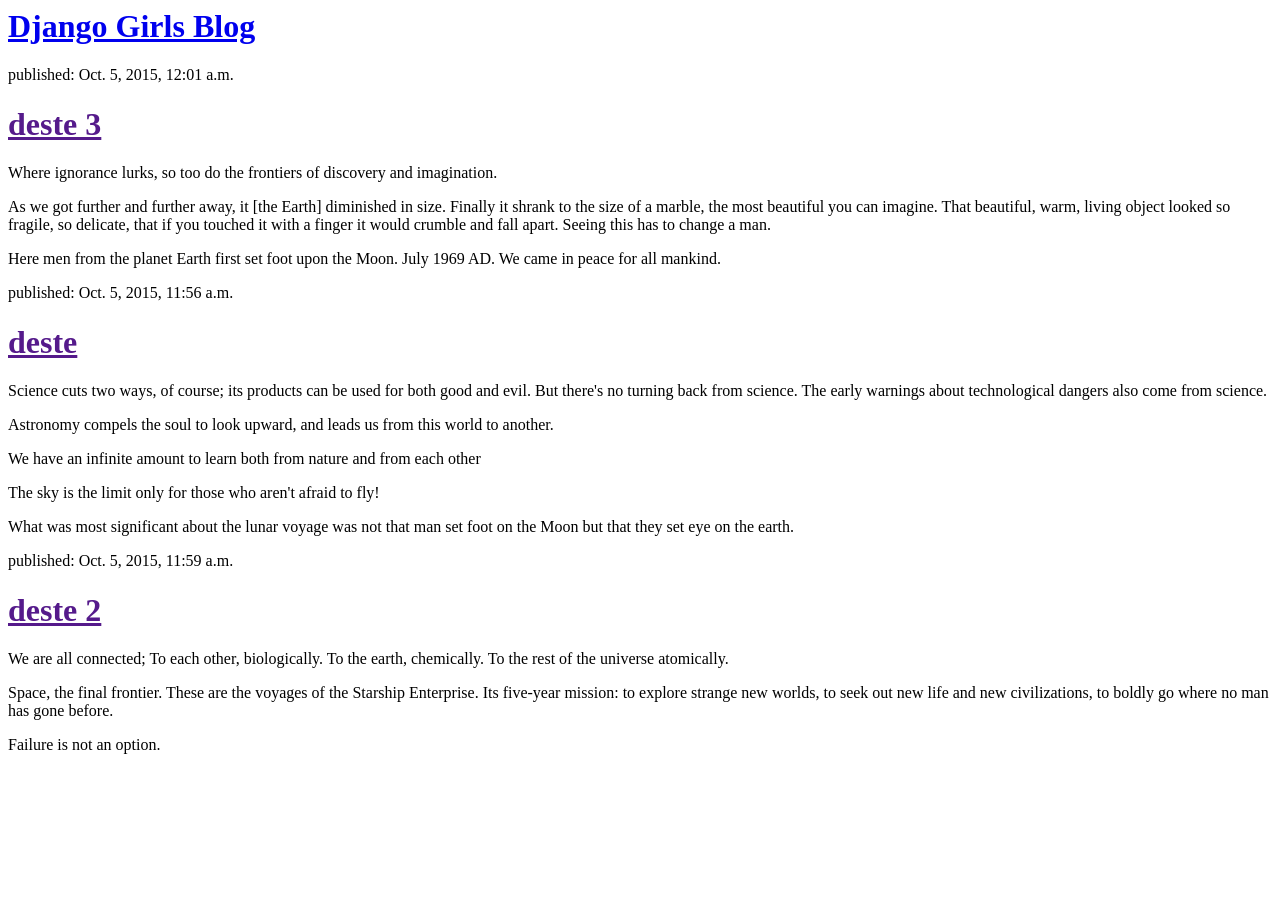
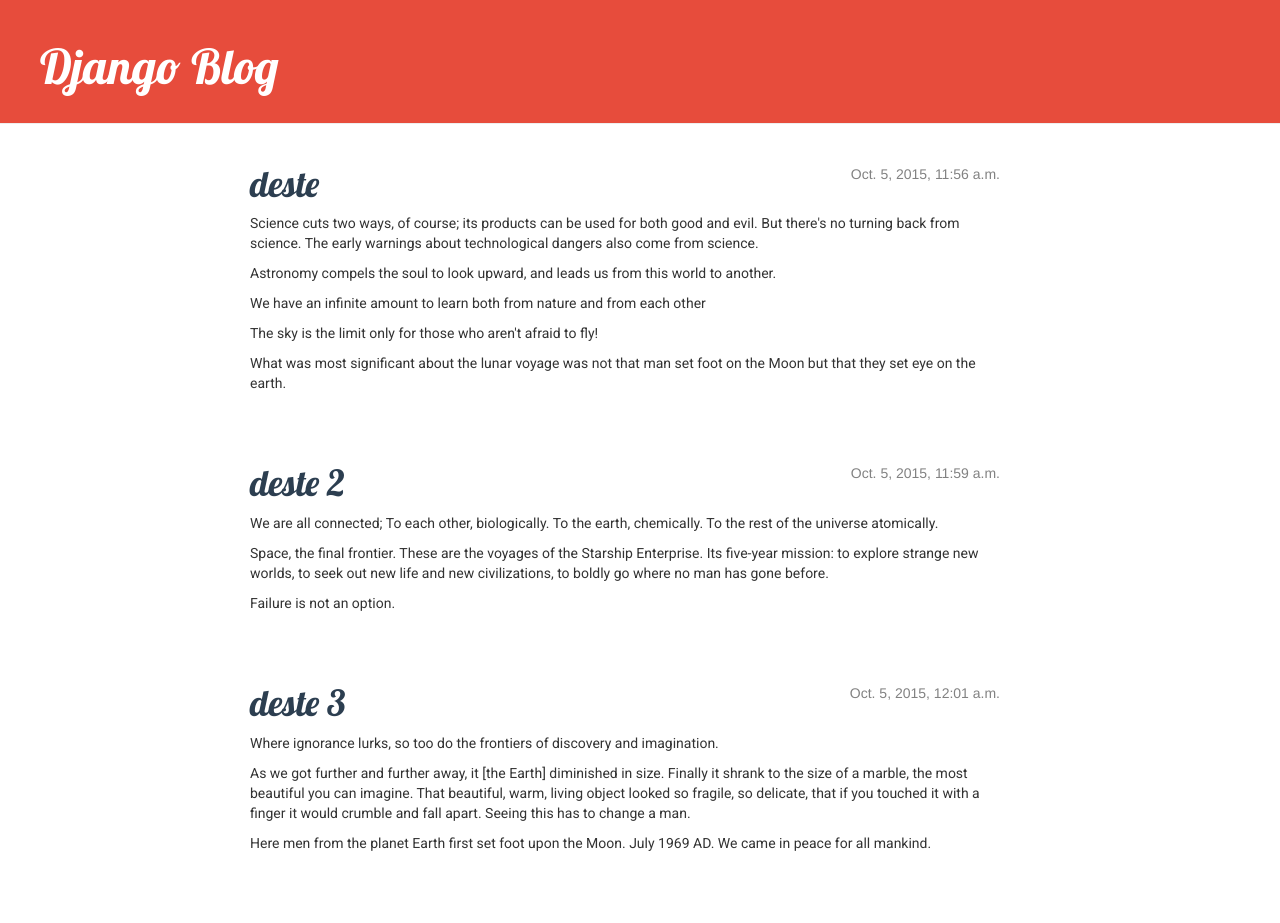
Before and after one commit to chrisRubiano/chango, a Django app: page / in a window 1280 px wide. Before the commit the page ends 754 px from the top, so only its background shows below. Run offline with Django 3.2, Linux system fonts and the light colour scheme; data comes from the database, SQL or seed files in the repository; both versions use the stored data as it was after the commit; some libraries are stand-ins or nearby versions.

Commit message:
anadi templates y edite views/anadi staticfiles

```diff
--- /dev/null
+++ b/blog/static/css/blog.css
@@ -0,0 +1,56 @@
+h1 a {
+    color: #FCA205;
+    font-family: 'Lobster';
+}
+p{
+    font-family: 'Roboto', sans-serif;
+}
+
+.page-header {
+        background-color: #E74C3C;
+        margin-top: 0;
+        padding: 20px 20px 20px 40px;
+    }
+
+    .page-header h1, .page-header h1 a, .page-header h1 a:visited, .page-header h1 a:active {
+        color: #ffffff;
+        font-size: 36pt;
+        text-decoration: none;
+    }
+
+    .content {
+        margin-left: 40px;
+    }
+
+    h1, h2, h3, h4 {
+        font-family: 'Lobster', cursive;
+    }
+
+    .date {
+        float: right;
+        color: #828282;
+    }
+
+    .save {
+        float: right;
+    }
+
+    .post-form textarea, .post-form input {
+        width: 100%;
+    }
+
+    .top-menu, .top-menu:hover, .top-menu:visited {
+        color: #ffffff;
+        float: right;
+        font-size: 26pt;
+        margin-right: 20px;
+    }
+
+    .post {
+        margin-bottom: 70px;
+    }
+
+    .post h1 a, .post h1 a:visited {
+        color: #2C3E50;
+        text-decoration: none;
+    }
--- a/blog/templates/blog/post_list.html
+++ b/blog/templates/blog/post_list.html
@@ -1,11 +1,32 @@
-<div>
-    <h1><a href="/">Django Girls Blog</a></h1>
-</div>
+ {% load staticfiles %}
+    <html>
+        <head>
+            <title>Cristian's blog</title>
+            <link rel="stylesheet" href="//maxcdn.bootstrapcdn.com/bootstrap/3.2.0/css/bootstrap.min.css">
+            <link rel="stylesheet" href="//maxcdn.bootstrapcdn.com/bootstrap/3.2.0/css/bootstrap-theme.min.css">
+            <link rel="stylesheet" href="{% static "css/blog.css" %}">
+             <link href="http://fonts.googleapis.com/css?family=Lobster&subset=latin,latin-ext" rel="stylesheet" type="text/css">
+             <link href='https://fonts.googleapis.com/css?family=Roboto' rel='stylesheet' type='text/css'>
+        </head>
+        <body>
+            <div class="page-header">
+                <h1><a href="/">Django Blog</a></h1>
+            </div>
 
-{% for post in posts %}
-     <div>
-        <p>published: {{ post.published_date }}</p>
-        <h1><a href="">{{ post.title }}</a></h1>
-        <p>{{ post.text|linebreaks }}</p>
+    <div class="content container">
+        <div class="row">
+            <div class="col-md-8 col-md-offset-2">
+                {% for post in posts %}
+                    <div class="post">
+                        <div class="date">
+                            {{ post.published_date }}
+                        </div>
+                        <h1><a href="">{{ post.title }}</a></h1>
+                        <p>{{ post.text|linebreaks }}</p>
+                    </div>
+                {% endfor %}
+            </div>
+        </div>
     </div>
-{% endfor %}
+        </body>
+    </html>
--- a/blog/views.py
+++ b/blog/views.py
@@ -1,7 +1,7 @@
 from django.shortcuts import render
+from django.utils import timezone
 from .models import Post
-from django.utils import timezone
 
 def post_list(request):
-    posts = Post.objects.filter(published_date__lte=timezone.now()).order_by('published_date')
+    posts = Post.objects.filter(created_date__lte=timezone.now()).order_by('created_date')
     return render(request, 'blog/post_list.html', {'posts': posts})
```
Also changed, not shown: db.sqlite3, 1 other file.
